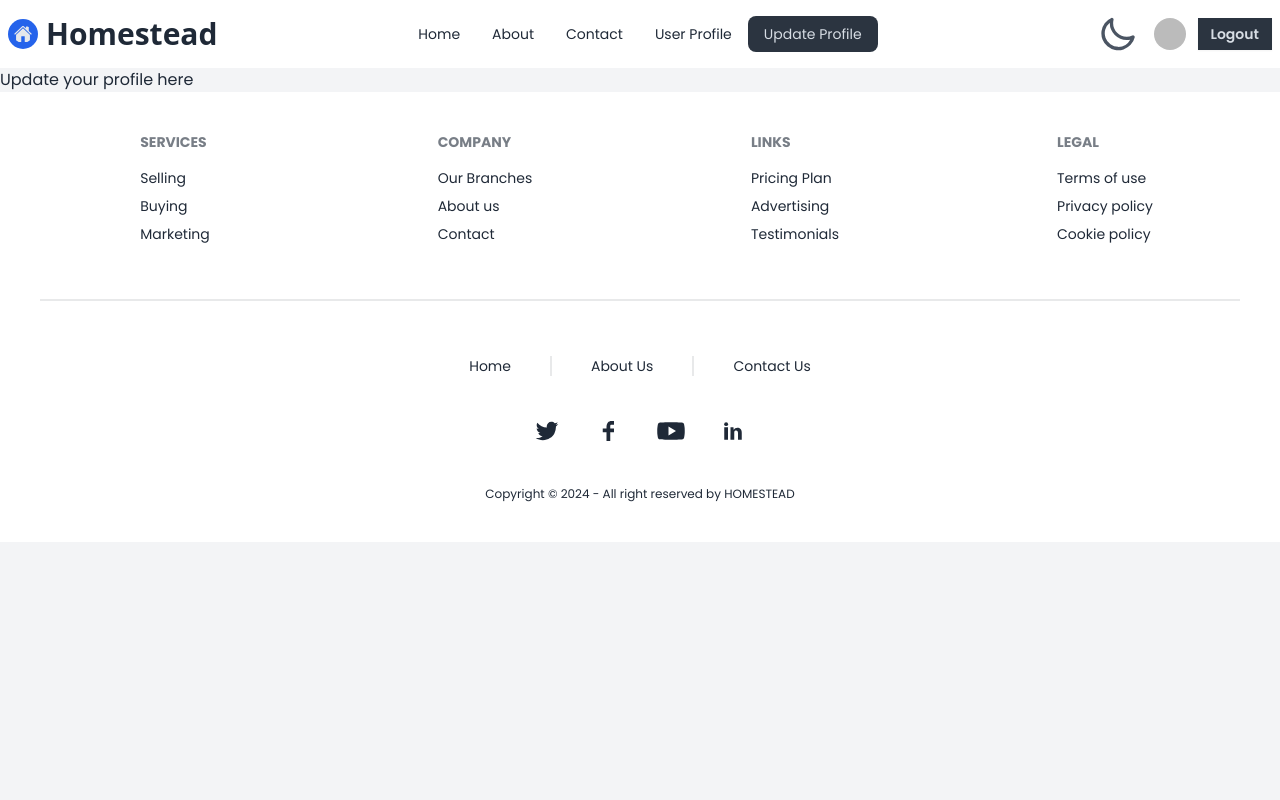
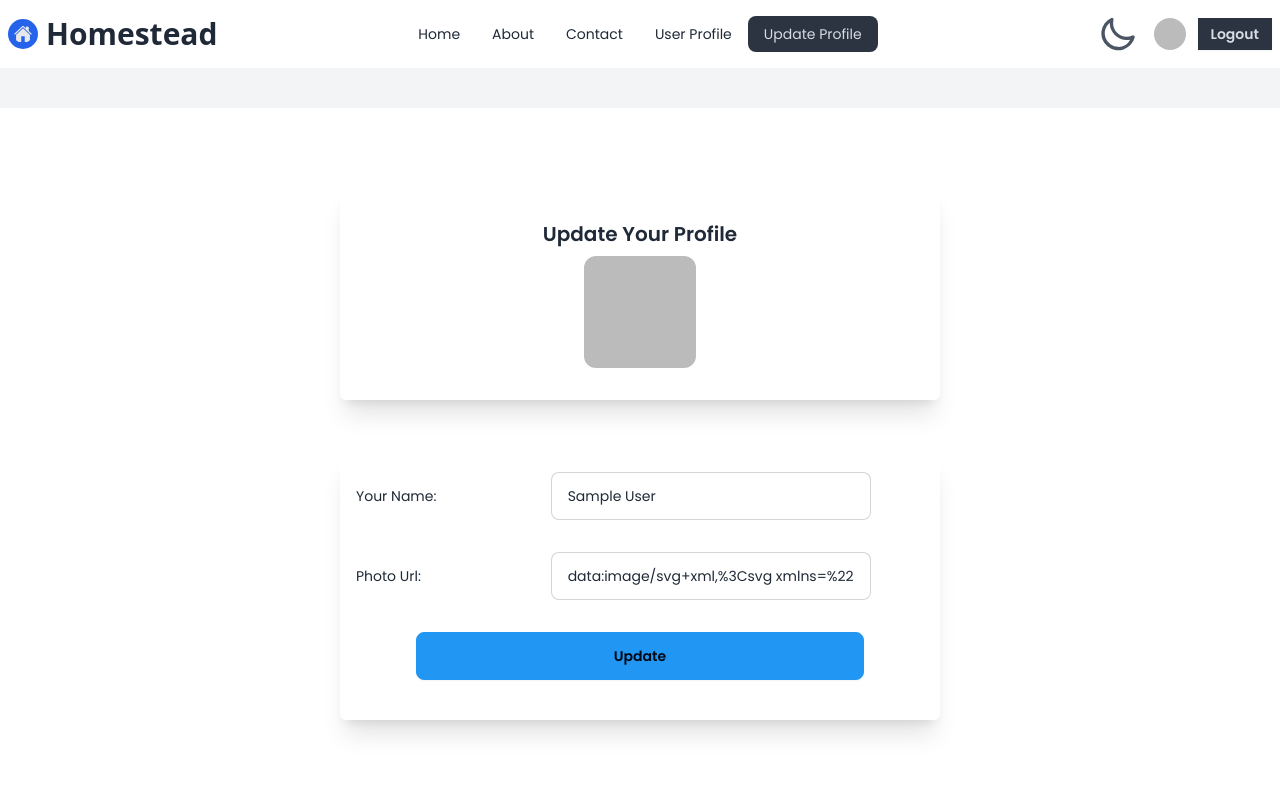
Before and after one commit to snokeOver/homestead-frontnd, a React (Vite) app: page /update-profile in a window 1280 px wide. Shown: the top 800 px of the page. Built offline with nearby package versions, Linux system fonts and the light colour scheme; no server answers; sample sign-in values are in the browser's storage; a web font is replaced by a local one.

Commit message:
Completed the User-profile and update-profile pages with their corresponding functionality

```diff
--- a/src/components/header/NavBar.jsx
+++ b/src/components/header/NavBar.jsx
@@ -3,8 +3,10 @@ import { Link, NavLink, useNavigate } from "react-router-dom";
 import { AuthContext } from "../../providers/AuthProvider";
 import ThemeButton from "./ThemeButton";
 import { IoHome } from "react-icons/io5";
+
 const NavBar = () => {
-  const { loading, user, setUser, logOut } = useContext(AuthContext);
+  const { loading, user, setUser, logOut, loginSuccess, setLoginSuccess } =
+    useContext(AuthContext);
   const navigate = useNavigate();
 
   const [isHovering, setIsHovering] = useState(false);
--- a/src/components/sharedComponents/GithubButton.jsx
+++ b/src/components/sharedComponents/GithubButton.jsx
@@ -1,7 +1,7 @@
 import { FaGithub } from "react-icons/fa";
 const GithubButton = ({ text, handleBtn }) => {
   return (
-    <button onClick={handleBtn} className="btn  btn-outline btn-success ">
+    <button onClick={handleBtn} className="btn  btn-outline btn-info ">
       <FaGithub />
       <span className="ml-1">{text}</span>
     </button>
--- a/src/components/sharedComponents/GoogleButton.jsx
+++ b/src/components/sharedComponents/GoogleButton.jsx
@@ -1,7 +1,7 @@
 import { FaGoogle } from "react-icons/fa";
 const GoogleButton = ({ text, handleBtn }) => {
   return (
-    <button onClick={handleBtn} className="btn  btn-outline btn-info ">
+    <button onClick={handleBtn} className="btn  btn-outline btn-success ">
       <FaGoogle />
       <span className="ml-1">{text}</span>
     </button>
--- a/src/pages/UpdateProfile.jsx
+++ b/src/pages/UpdateProfile.jsx
@@ -1,7 +1,120 @@
-import React from "react";
+import React, { useContext, useEffect, useState } from "react";
+import { AuthContext } from "../providers/AuthProvider";
+
+import { ToastContainer, toast } from "react-toastify";
+import "react-toastify/dist/ReactToastify.css";
+import SpinnerAtButton from "../components/sharedComponents/SpinnerAtButton";
 
 const UpdateProfile = () => {
-  return <div>Update your profile here</div>;
+  const { user, updateProfileInfo } = useContext(AuthContext);
+  const [pageLoading, setPageLoading] = useState(false);
+  const [firebaseError, setFirebaseError] = useState("");
+  const [updateMsg, setUpdateMsg] = useState("");
+
+  const [formData, setFormData] = useState({
+    name: user.displayName || "",
+    photoUrl: user.photoURL || "",
+  });
+
+  // This should handle all the changes of different fields
+  const handleChange = (e) => {
+    const { name, value } = e.target;
+    setFormData((prevData) => ({
+      ...prevData,
+      [name]: value,
+    }));
+  };
+
+  // fallback for Profile image to show default image
+  const handleImageError = (event) => {
+    event.target.src = "https://i.ibb.co/vxg6nY4/user.png";
+  };
+
+  // handle Update profile section
+  const handleUpdateProfile = (e) => {
+    e.preventDefault();
+    setPageLoading(true);
+    updateProfileInfo(user, {
+      displayName: formData.name,
+      photoURL: formData.photoUrl,
+    })
+      .then((result) => {
+        setFirebaseError("");
+        setUpdateMsg("Profile Updated Successfully!");
+        setPageLoading(false);
+      })
+      .catch((err) => {
+        setFirebaseError(err.code);
+        setUpdateMsg("");
+        setPageLoading(false);
+      });
+  };
+
+  useEffect(() => {
+    if (firebaseError) {
+      toast(firebaseError);
+      setFirebaseError("");
+    }
+    if (updateMsg) {
+      toast(updateMsg);
+      setUpdateMsg("");
+    }
+  }, [firebaseError, updateMsg]);
+
+  return (
+    <div className="my-10 container bg-base-100 mx-auto p-5 md:p-10 min-h-screen">
+      <div className="my-10 flex flex-col gap-6">
+        <div className="card  w-full lg:w-1/2 mx-auto bg-base-100 shadow-xl rounded-md">
+          <div className="card-body flex items-center ">
+            <h2 className="card-title">Update Your Profile</h2>
+            <div className="w-28 h-28">
+              <img
+                className="rounded-xl"
+                alt="User Photo"
+                src={user?.photoURL}
+                onError={handleImageError}
+              />
+            </div>
+          </div>
+        </div>
+        <form onSubmit={handleUpdateProfile}>
+          <div className="card card-compact mt-8 w-full lg:w-1/2 mx-auto bg-base-100 shadow-xl rounded-md">
+            <div className="card-body grid grid-cols-3 px-5 items-center gap-4 ">
+              <h3>Your Name:</h3>
+              <input
+                name="name"
+                value={formData.name}
+                onChange={handleChange}
+                type="text"
+                placeholder={user.displayName}
+                className="input col-span-2 input-bordered  input-md w-full max-w-xs"
+              />
+            </div>
+
+            <div className="card-body grid grid-cols-3  px-5 items-center gap-4">
+              <h3>Photo Url:</h3>
+
+              <input
+                name="photoUrl"
+                value={formData.photoUrl}
+                onChange={handleChange}
+                type="text"
+                placeholder={user.photoURL}
+                className="input col-span-2 input-bordered  input-md w-full max-w-xs"
+              />
+            </div>
+            <div className="card-body w-full md:w-[80%] mx-auto  px-5 items-center gap-4 mb-6">
+              <button type="submit" className="btn btn-primary w-full border">
+                {pageLoading && <SpinnerAtButton />}
+                Update
+              </button>
+            </div>
+          </div>
+        </form>
+        <ToastContainer />
+      </div>
+    </div>
+  );
 };
 
 export default UpdateProfile;
--- a/src/pages/UserProfile.jsx
+++ b/src/pages/UserProfile.jsx
@@ -1,7 +1,94 @@
-import React from "react";
+import React, { useContext } from "react";
+import { AuthContext } from "../providers/AuthProvider";
 
 const UserProfile = () => {
-  return <div>User profile goes here</div>;
+  const { user } = useContext(AuthContext);
+
+  // fallback for Profile image to show default image
+  const handleImageError = (event) => {
+    event.target.src = "https://i.ibb.co/vxg6nY4/user.png";
+  };
+
+  return (
+    <div className="my-10 container bg-base-100 mx-auto p-5 md:p-10 min-h-screen">
+      <div className="my-10 flex flex-col gap-6">
+        <div className="card  w-full lg:w-1/2 mx-auto bg-base-100 shadow-xl rounded-md">
+          <div className="card-body flex items-center ">
+            <h2 className="card-title">Your Profile Details</h2>
+            <div className="w-28 h-28">
+              <img
+                className="rounded-xl"
+                alt="User Photo"
+                src={user?.photoURL}
+                onError={handleImageError}
+              />
+            </div>
+          </div>
+        </div>
+        <div className="card card-compact mt-8 w-full lg:w-1/2 mx-auto bg-base-100 shadow-xl rounded-md">
+          <div className="card-body grid grid-cols-3 px-5 items-center gap-4 ">
+            <h3>Your Name:</h3>
+            <input
+              readOnly
+              type="text"
+              placeholder={user.displayName}
+              className="input col-span-2 input-bordered  input-md w-full max-w-xs"
+            />
+          </div>
+          <div className="card-body grid grid-cols-3  px-5 items-center gap-4 ">
+            <h3>Your Email:</h3>
+
+            <input
+              readOnly
+              type="text"
+              placeholder={user.email}
+              className="input col-span-2 input-bordered  input-md w-full max-w-xs"
+            />
+          </div>
+          <div className="card-body grid grid-cols-3  px-5 items-center gap-4 ">
+            <h3>Your Photo URL:</h3>
+
+            <input
+              readOnly
+              type="text"
+              placeholder={user.photoURL}
+              className="input col-span-2 input-bordered  input-md w-full max-w-xs"
+            />
+          </div>
+          <div className="card-body grid grid-cols-3  px-5 items-center gap-4">
+            <h3>Email Verified Statues:</h3>
+
+            <input
+              readOnly
+              type="text"
+              placeholder={user.emailVerified ? "Verified" : "Not Vefied"}
+              className="input col-span-2 input-bordered  input-md w-full max-w-xs"
+            />
+          </div>
+          <div className="card-body grid grid-cols-3  px-5 items-center gap-4">
+            <h3>Registerd At:</h3>
+
+            <input
+              readOnly
+              type="text"
+              placeholder={user.metadata.creationTime}
+              className="input col-span-2 input-bordered  input-md w-full max-w-xs"
+            />
+          </div>
+          <div className="card-body grid grid-cols-3  px-5 items-center gap-4 mb-8">
+            <h3>Last Login:</h3>
+
+            <input
+              readOnly
+              type="text"
+              placeholder={user.metadata.lastSignInTime}
+              className="input col-span-2 input-bordered  input-md w-full max-w-xs"
+            />
+          </div>
+        </div>
+      </div>
+    </div>
+  );
 };
 
 export default UserProfile;
--- a/src/providers/AuthProvider.jsx
+++ b/src/providers/AuthProvider.jsx
@@ -17,6 +17,7 @@ const AuthProvider = ({ children }) => {
   const [user, setUser] = useState(null);
   const [loading, setLoading] = useState(true);
   const [regiSuccess, setRegiSuccess] = useState(false);
+  const [loginSuccess, setLoginSuccess] = useState(false);
 
   const registerUser = (email, password) => {
     return createUserWithEmailAndPassword(auth, email, password);
@@ -76,6 +77,8 @@ const AuthProvider = ({ children }) => {
     regiSuccess,
     googleRegister,
     githubRegister,
+    loginSuccess,
+    setLoginSuccess,
   };
   // console.log("inside context:", regiSuccess);
   return (
--- a/tailwind.config.js
+++ b/tailwind.config.js
@@ -16,7 +16,7 @@ export default {
       {
         light: {
           ...require("daisyui/src/theming/themes")["light"],
-          primary: "blue",
+          primary: "#2196F3",
           secondary: "teal",
           ".navbarr": {
             "background-color": "#e0dede",
```
Also changed, not shown: src/components/Banner.jsx (+16 -1 lines), src/pages/Login.jsx (+11 -10 lines).
